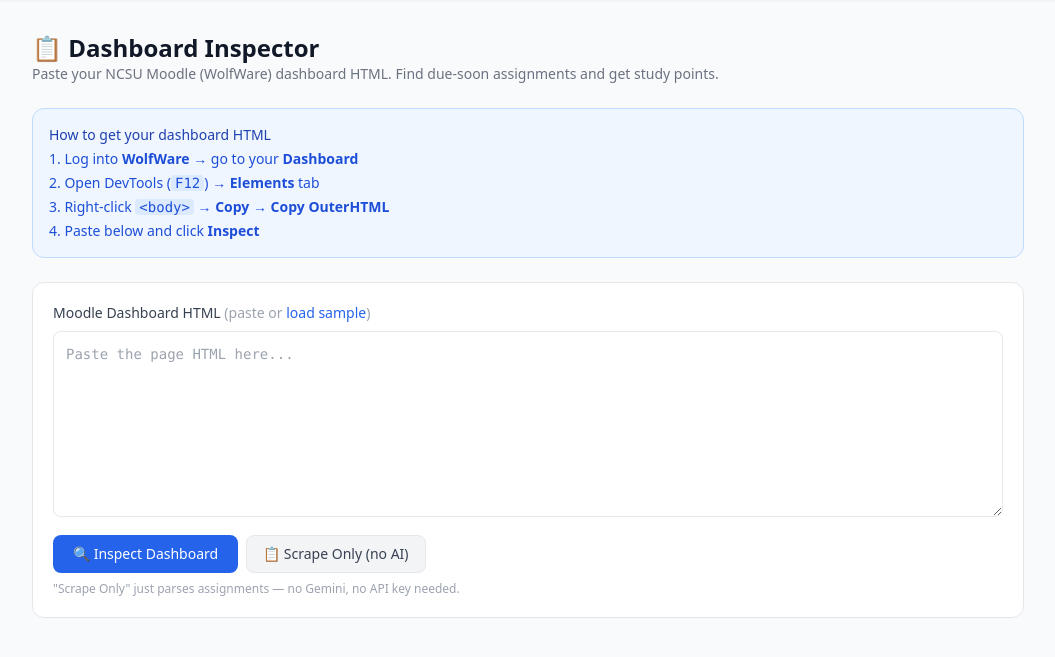
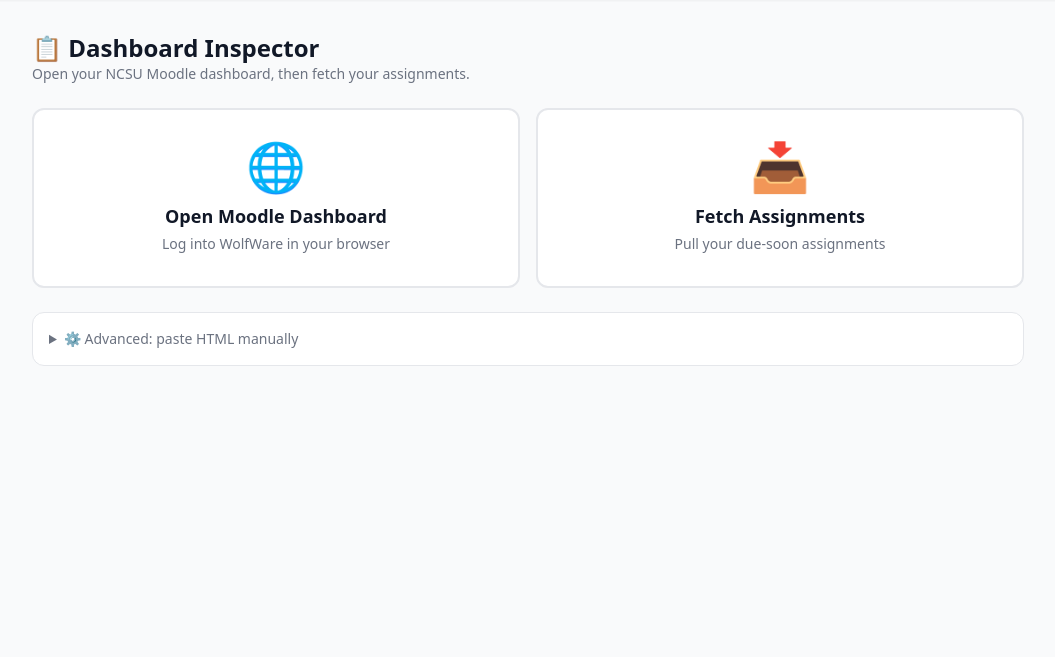
Before and after one commit to korrectional/mlh2026, a FastAPI app: page /dashboard/ in a window 1280 px wide. Shown: the part 57-714 px from the top of the page, without its empty margins (112-1167 px from the left). Run offline with FastAPI, Linux system fonts and the light colour scheme; some libraries are stand-ins or nearby versions.

Commit message:
Simplify Dashboard UI: Open Moodle button + bookmarklet + cleaner flow
- scripts/open_moodle.py: CLI script to open NCSU Moodle in browser
- templates/dashboard.html: redesigned with two big action buttons
  (Open Moodle Dashboard + Fetch Assignments), manual paste in
  collapsible advanced section, cleaner overall flow
- routers/dashboard.py: added /open-moodle redirect, /bookmarklet page,
  /bookmarklet-capture endpoint
- .gitignore: added .pytest_cache

```diff
--- a/routers/dashboard.py
+++ b/routers/dashboard.py
@@ -35,12 +35,83 @@ async def render_template(name: str, request: Request, **extra) -> HTMLResponse:
 
 # ── Page ───────────────────────────────────────────────────────────────
 
+MOODLE_URL = "https://moodle-courses2527.wolfware.ncsu.edu/my/"
+
+
 @router.get("/", response_class=HTMLResponse)
 async def dashboard_page(request: Request):
     return await render_template("dashboard.html", request=request)
 
 
-# ── Debug: load sample HTML ──────────────────────────────────────────
+# ── Open Moodle in browser ───────────────────────────────────────────
+
+@router.get("/open-moodle", response_class=HTMLResponse)
+async def open_moodle():
+    """Redirect the browser to the NCSU Moodle dashboard."""
+    return HTMLResponse(f'''
+    <!DOCTYPE html>
+    <html><head><meta charset="utf-8">
+    <title>Opening Moodle...</title>
+    <meta http-equiv="refresh" content="0;url={MOODLE_URL}">
+    <style>body {{ font-family: sans-serif; padding: 2em; text-align: center; }}</style>
+    </head><body>
+    <p>🔗 Opening Moodle dashboard...</p>
+    <p><a href="{MOODLE_URL}">Click here if not redirected</a></p>
+    </body></html>
+    ''')
+
+
+# ── Bookmarklet (future) ─────────────────────────────────────────────
+
+@router.get("/bookmarklet", response_class=HTMLResponse)
+async def bookmarklet_page():
+    """Page with a bookmarklet for one-click Moodle scraping."""
+    bookmarklet_js = (
+        "javascript:(function(){"
+        "var html=document.documentElement.outerHTML;"
+        "var x=new XMLHttpRequest();"
+        "x.open('POST','http://127.0.0.1:8000/dashboard/bookmarklet-capture',true);"
+        "x.setRequestHeader('Content-Type','application/x-www-form-urlencoded');"
+        "x.send('html='+encodeURIComponent(html));"
+        "alert('Sent to Dashboard Inspector!');"
+        "})()"
+    )
+    return HTMLResponse(f'''
+    <!DOCTYPE html>
+    <html><head><meta charset="utf-8">
+    <title>Dashboard Inspector Bookmarklet</title>
+    </head><body style="font-family: sans-serif; max-width: 600px; margin: 2em auto; line-height: 1.6;">
+    <h1>📋 Bookmarklet</h1>
+    <p>Drag this link to your bookmarks bar:</p>
+    <p>
+        <a href="{bookmarklet_js}"
+           style="display: inline-block; padding: 12px 24px; background: #2563eb; color: white;
+                  text-decoration: none; border-radius: 8px; font-weight: bold;">
+           📥 Send to Dashboard Inspector
+        </a>
+    </p>
+    <p>Then, when you're on your Moodle dashboard, click the bookmarklet.</p>
+    <p><a href="/dashboard/">← Back to Dashboard Inspector</a></p>
+    </body></html>
+    ''')
+
+
+@router.post("/bookmarklet-capture")
+async def bookmarklet_capture(html: str = Form("...")):
+    """Receive HTML from the bookmarklet and redirect back to the dashboard."""
+    from fastapi.responses import RedirectResponse
+    # Store in session or return to dashboard with results
+    # For now, redirect back to dashboard
+    return HTMLResponse('''
+    <!DOCTYPE html>
+    <html><head><meta charset="utf-8">
+    <title>Received!</title>
+    <style>body {{ font-family: sans-serif; padding: 2em; text-align: center; }}</style>
+    </head><body>
+    <p>✅ Dashboard HTML captured! Go back to the Dashboard Inspector.</p>
+    <p><a href="/dashboard/">← Back to Dashboard Inspector</a></p>
+    </body></html>
+    ''')
 
 @router.get("/debug/sample", response_class=HTMLResponse)
 async def debug_sample():
--- a/templates/dashboard.html
+++ b/templates/dashboard.html
@@ -9,51 +9,61 @@
     <div>
         <h1 class="text-2xl font-bold">📋 Dashboard Inspector</h1>
         <p class="text-sm text-gray-500">
-            Paste your NCSU Moodle (WolfWare) dashboard HTML. Find due-soon assignments and get study points.
+            Open your NCSU Moodle dashboard, then fetch your assignments.
         </p>
     </div>
 
-    <!-- Instructions -->
-    <div class="bg-blue-50 border border-blue-200 rounded-xl p-4 text-sm text-blue-800">
-        <p class="font-medium mb-1">How to get your dashboard HTML</p>
-        <ol class="list-decimal list-inside space-y-1 text-blue-700">
-            <li>Log into <strong>WolfWare</strong> → go to your <strong>Dashboard</strong></li>
-            <li>Open DevTools (<kbd class="bg-blue-100 px-1 rounded font-mono">F12</kbd>) → <strong>Elements</strong> tab</li>
-            <li>Right-click <code class="bg-blue-100 px-1 rounded font-mono">&lt;body&gt;</code> → <strong>Copy → Copy OuterHTML</strong></li>
-            <li>Paste below and click <strong>Inspect</strong></li>
-        </ol>
+    <!-- Big action buttons -->
+    <div class="grid grid-cols-1 md:grid-cols-2 gap-4">
+
+        <!-- Open Moodle -->
+        <a href="https://moodle-courses2527.wolfware.ncsu.edu/my/"
+           target="_blank"
+           class="flex flex-col items-center justify-center p-8 bg-white rounded-xl border-2 border-brand-200 hover:border-brand-500 hover:shadow-lg transition group">
+            <span class="text-5xl mb-3">🌐</span>
+            <span class="text-lg font-semibold text-gray-900 group-hover:text-brand-600">Open Moodle Dashboard</span>
+            <span class="text-sm text-gray-500 mt-1">Log into WolfWare in your browser</span>
+        </a>
+
+        <!-- Then scrape (disabled until user has opened moodle, or always available) -->
+        <div class="flex flex-col items-center justify-center p-8 bg-white rounded-xl border-2 border-gray-200 hover:border-green-400 hover:shadow-lg transition group cursor-pointer"
+             @click="fetchFromMoodle()">
+            <span class="text-5xl mb-3">📥</span>
+            <span class="text-lg font-semibold text-gray-900 group-hover:text-green-600">Fetch Assignments</span>
+            <span class="text-sm text-gray-500 mt-1">Pull your due-soon assignments</span>
         </div>
 
-    <!-- Paste area -->
-    <div class="bg-white rounded-xl border p-5">
-        <label class="block text-sm font-medium text-gray-700 mb-2">
-            Moodle Dashboard HTML
-            <span class="text-gray-400 font-normal">(paste or <button @click="loadSample()" class="text-brand-600 hover:underline cursor-pointer">load sample</button>)</span>
-        </label>
-        <textarea id="dashboard-html" rows="8"
+    </div>
+
+    <!-- Status -->
+    <div x-show="statusText" class="text-sm text-gray-600 bg-gray-50 rounded-lg border px-4 py-2.5" x-text="statusText"></div>
+
+    <!-- Manual paste (collapsible fallback) -->
+    <details class="bg-white rounded-xl border p-4">
+        <summary class="text-sm font-medium text-gray-500 cursor-pointer hover:text-gray-700">
+            ⚙️ Advanced: paste HTML manually
+        </summary>
+        <div class="mt-3">
+            <label class="block text-sm font-medium text-gray-700 mb-1">Moodle Dashboard HTML</label>
+            <textarea id="dashboard-html" rows="6"
                       class="w-full border rounded-lg p-3 text-sm font-mono text-gray-700 focus:ring-2 focus:ring-brand-500 focus:border-brand-500"
                       placeholder="Paste the page HTML here..."></textarea>
-
-        <div class="mt-3 flex gap-2 flex-wrap">
+            <div class="mt-2 flex gap-2 flex-wrap">
                 <button @click="inspect()" :disabled="inspecting"
-                    class="px-5 py-2 bg-brand-600 text-white rounded-lg text-sm font-medium hover:bg-brand-700 transition disabled:opacity-50">
-                <span x-text="inspecting ? 'Processing...' : '🔍 Inspect Dashboard'"></span>
+                        class="px-4 py-2 bg-brand-600 text-white rounded-lg text-sm font-medium hover:bg-brand-700 transition disabled:opacity-50">
+                    <span x-text="inspecting ? 'Processing...' : '🔍 Inspect'"></span>
                 </button>
                 <button @click="scrapeOnly()" :disabled="inspecting"
                         class="px-4 py-2 bg-gray-100 text-gray-700 rounded-lg text-sm font-medium hover:bg-gray-200 border transition disabled:opacity-50">
-                📋 Scrape Only (no AI)
+                    📋 Scrape Only
+                </button>
+                <button @click="loadSample()"
+                        class="px-4 py-2 text-gray-500 text-sm hover:text-brand-600 transition">
+                    Load sample
                 </button>
             </div>
-        <p class="text-xs text-gray-400 mt-2">
-            "Scrape Only" just parses assignments — no Gemini, no API key needed.
-        </p>
         </div>
-
-    <!-- Status bar (hidden until used) -->
-    <div id="status" class="hidden text-sm text-gray-500 bg-white rounded-lg border px-4 py-2.5 flex items-center gap-2">
-        <span class="w-2 h-2 bg-green-400 rounded-full"></span>
-        <span id="status-text">Ready</span>
-    </div>
+    </details>
 
     <!-- Results -->
     <div id="results" class="space-y-4"></div>
@@ -65,6 +75,22 @@ function dashboardInspector() {
     return {
         inspecting: false,
         hasResults: false,
+        statusText: '',
+
+        async fetchFromMoodle() {
+            this.statusText = '⏳ Opening Moodle... first log in, then come back and I\'ll guide you through the next step.';
+
+            // Open Moodle in a new tab
+            window.open('https://moodle-courses2527.wolfware.ncsu.edu/my/', '_blank');
+
+            this.statusText = '🌐 Moodle opened in a new tab. Log in, then copy the page HTML and paste it below.';
+
+            // Auto-scroll to the paste area and expand it
+            const details = document.querySelector('details');
+            if (details) details.open = true;
+            const textarea = document.getElementById('dashboard-html');
+            if (textarea) textarea.focus();
+        },
 
         async loadSample() {
             try {
@@ -98,10 +124,12 @@ function dashboardInspector() {
                 const htmlResult = await resp.text();
                 document.getElementById('results').innerHTML = htmlResult;
                 this.hasResults = true;
+                this.statusText = '✅ Assignments loaded!';
             } catch (err) {
                 document.getElementById('results').innerHTML =
                     `<div class="p-4 bg-red-50 text-red-700 rounded border border-red-200">Inspection failed: ${err.message}</div>`;
                 this.hasResults = true;
+                this.statusText = '❌ Failed to inspect';
             } finally {
                 this.inspecting = false;
             }
@@ -127,10 +155,12 @@ function dashboardInspector() {
                 const htmlResult = await resp.text();
                 document.getElementById('results').innerHTML = htmlResult;
                 this.hasResults = true;
+                this.statusText = '✅ Assignments parsed!';
             } catch (err) {
                 document.getElementById('results').innerHTML =
                     `<div class="p-4 bg-red-50 text-red-700 rounded border border-red-200">Scrape failed: ${err.message}</div>`;
                 this.hasResults = true;
+                this.statusText = '❌ Scrape failed';
             } finally {
                 this.inspecting = false;
             }
```
Also changed, not shown: scripts/open_moodle.py (added, +34 -0 lines), 2 other files. Lines whose indentation alone changed are shown as unchanged.
